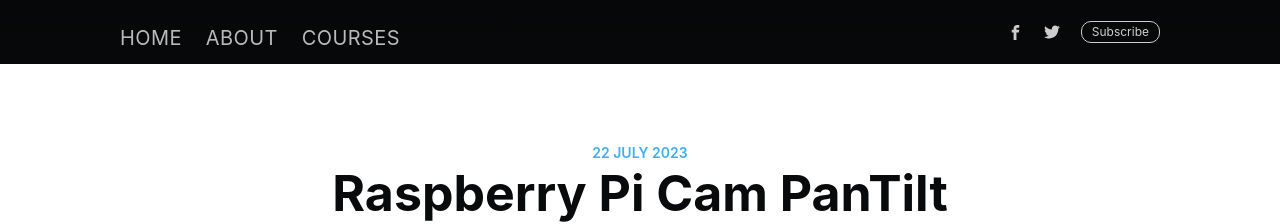
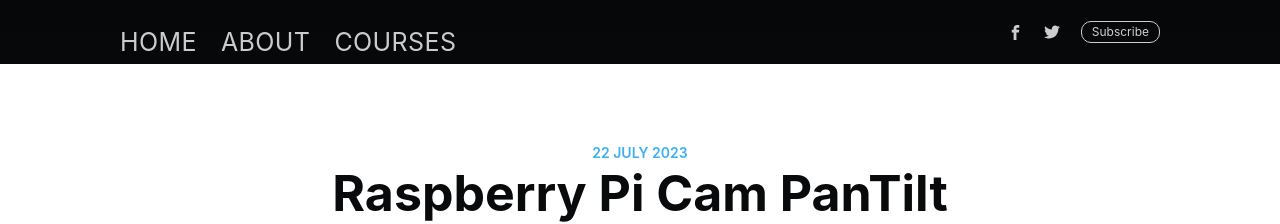
Before and after one commit to burakayy7/blog, a Jekyll site: the page built from _posts/2023-07-22-PanTilt-For-Pi.md, in a window 1280 px wide. Shown: the top 224 px of the page. Built offline with Jekyll 4.4.1, drawn with Linux system fonts in a browser that asks for light colours; nearby versions of some CDN libraries; our own code applies the rules of GitHub Pages for plain Markdown files; comment, search, counter and statistics services are not loaded.

Commit message:
Update navigation.html

```diff
--- a/_includes/navigation.html
+++ b/_includes/navigation.html
@@ -1,7 +1,7 @@
 <ul class="nav" role="menu">
-    <li class="nav-home" role="menuitem" style="font-size: 20px; opacity: 0.9;"><a href="{{site.baseurl}}">Home</a></li>
-    <li class="nav-about" role="menuitem" style="font-size: 20px; opacity: 0.9;"><a href="{{site.baseurl}}about/">About</a></li>
-    <li class="nav-about" role="menuitem" style="font-size: 20px; opacity: 0.9;"><a href="{{site.baseurl}}/">Courses</a></li>
+    <li class="nav-home" role="menuitem" style="font-size: 25px; opacity: 0.99;"><a href="{{site.baseurl}}">Home</a></li>
+    <li class="nav-about" role="menuitem" style="font-size: 25px; opacity: 0.99;"><a href="{{site.baseurl}}about/">About</a></li>
+    <li class="nav-about" role="menuitem" style="font-size: 25px; opacity: 0.99;"><a href="{{site.baseurl}}/">Courses</a></li>
     <!-- <li class="nav-getting-started" role="menuitem"><a href="{{site.baseurl}}tag/getting-started/">Getting Started</a></li> -->
     <!-- <li class="nav-try-ghost" role="menuitem"><a href="https://ghost.org">Try Ghost</a></li> -->
 </ul>
```
